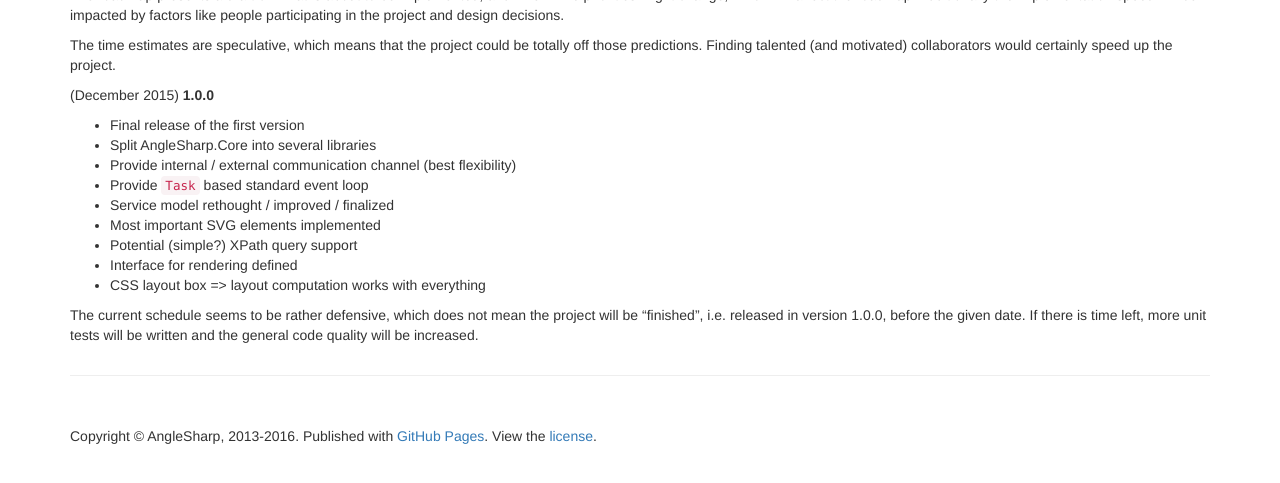
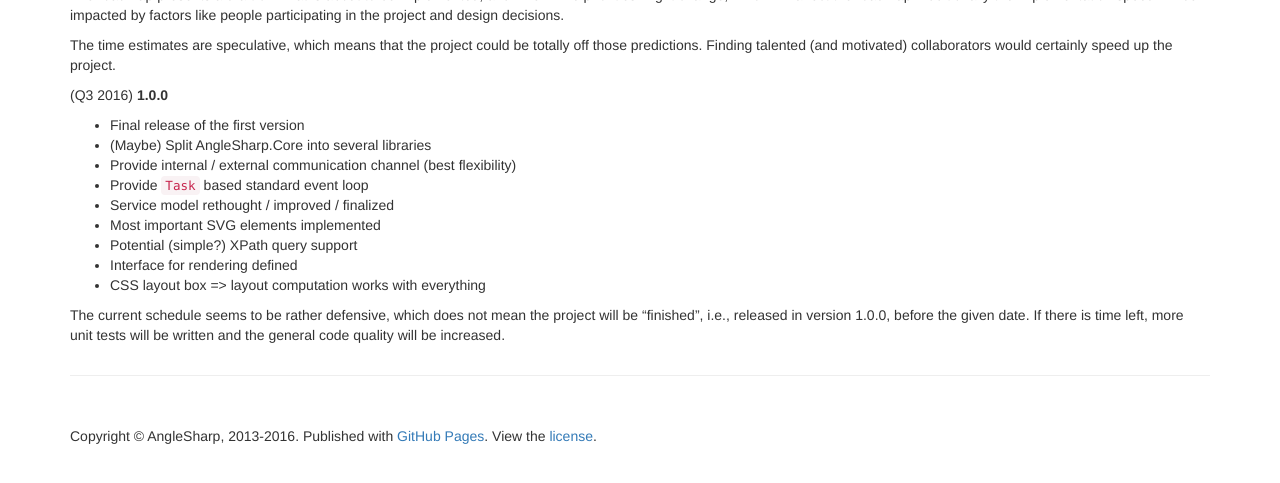
Before and after one commit to AngleSharp/anglesharp.github.io, a Jekyll site: the page built from roadmap.md, in a window 1280 px wide, cut to the strip 364-847 px from the top of the page. Built offline with Jekyll 4.4.1, drawn with Linux system fonts in a browser that asks for light colours.

Commit message:
Slight update to the roadmap

```diff
--- a/roadmap.md
+++ b/roadmap.md
@@ -10,10 +10,10 @@ The roadmap presents a draft on what is about to be implemented, and when. The p
 
 The time estimates are speculative, which means that the project could be totally off those predictions. Finding talented (and motivated) collaborators would certainly speed up the project.
 
-(December 2015) **1.0.0**
+(Q3 2016) **1.0.0**
 
 - Final release of the first version
-- Split AngleSharp.Core into several libraries
+- (Maybe) Split AngleSharp.Core into several libraries
 - Provide internal / external communication channel (best flexibility)
 - Provide `Task` based standard event loop
 - Service model rethought / improved / finalized
@@ -22,4 +22,4 @@ The time estimates are speculative, which means that the project could be totall
 - Interface for rendering defined
 - CSS layout box => layout computation works with everything
 
-The current schedule seems to be rather defensive, which does not mean the project will be "finished", i.e. released in version 1.0.0, before the given date. If there is time left, more unit tests will be written and the general code quality will be increased.
+The current schedule seems to be rather defensive, which does not mean the project will be "finished", i.e., released in version 1.0.0, before the given date. If there is time left, more unit tests will be written and the general code quality will be increased.
```
